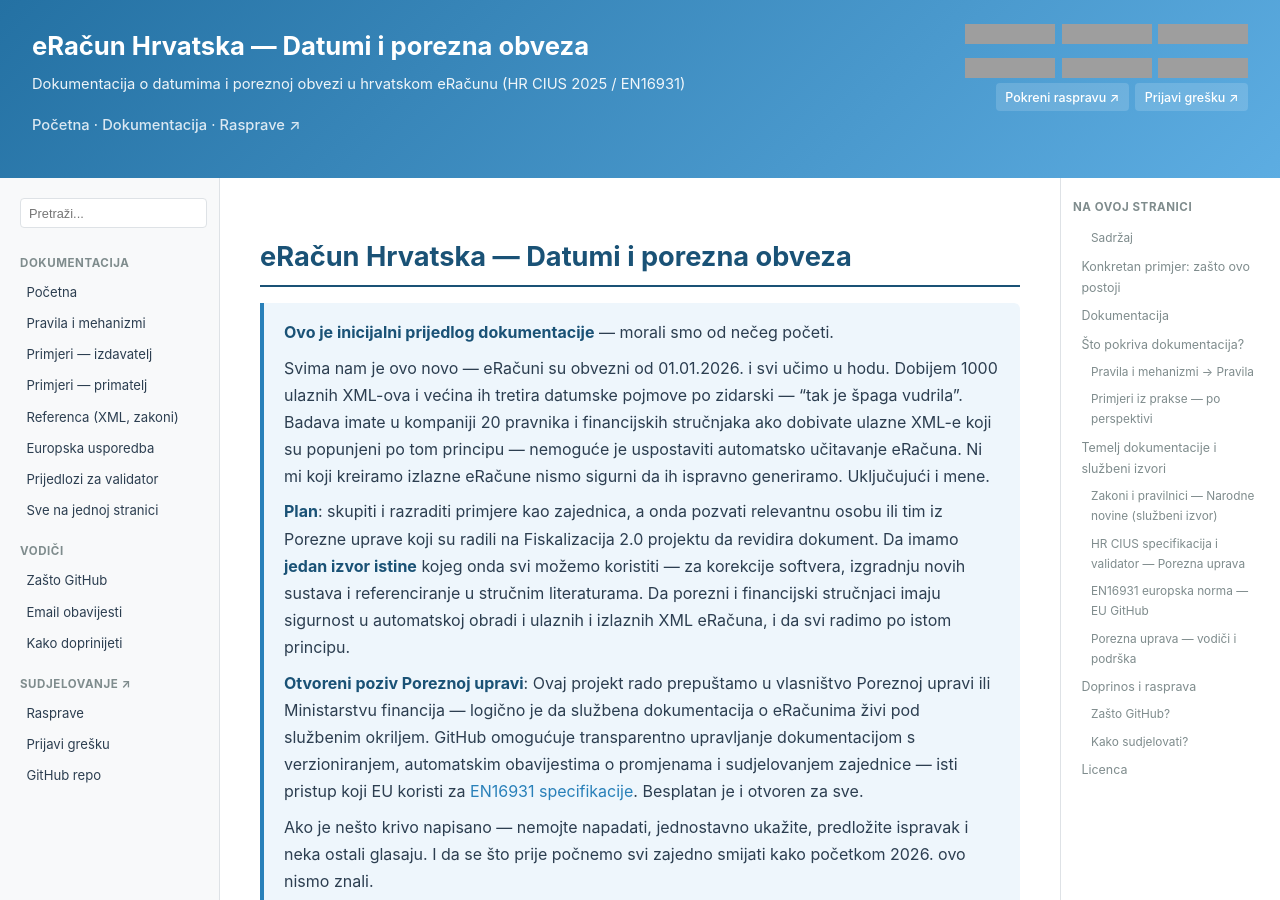
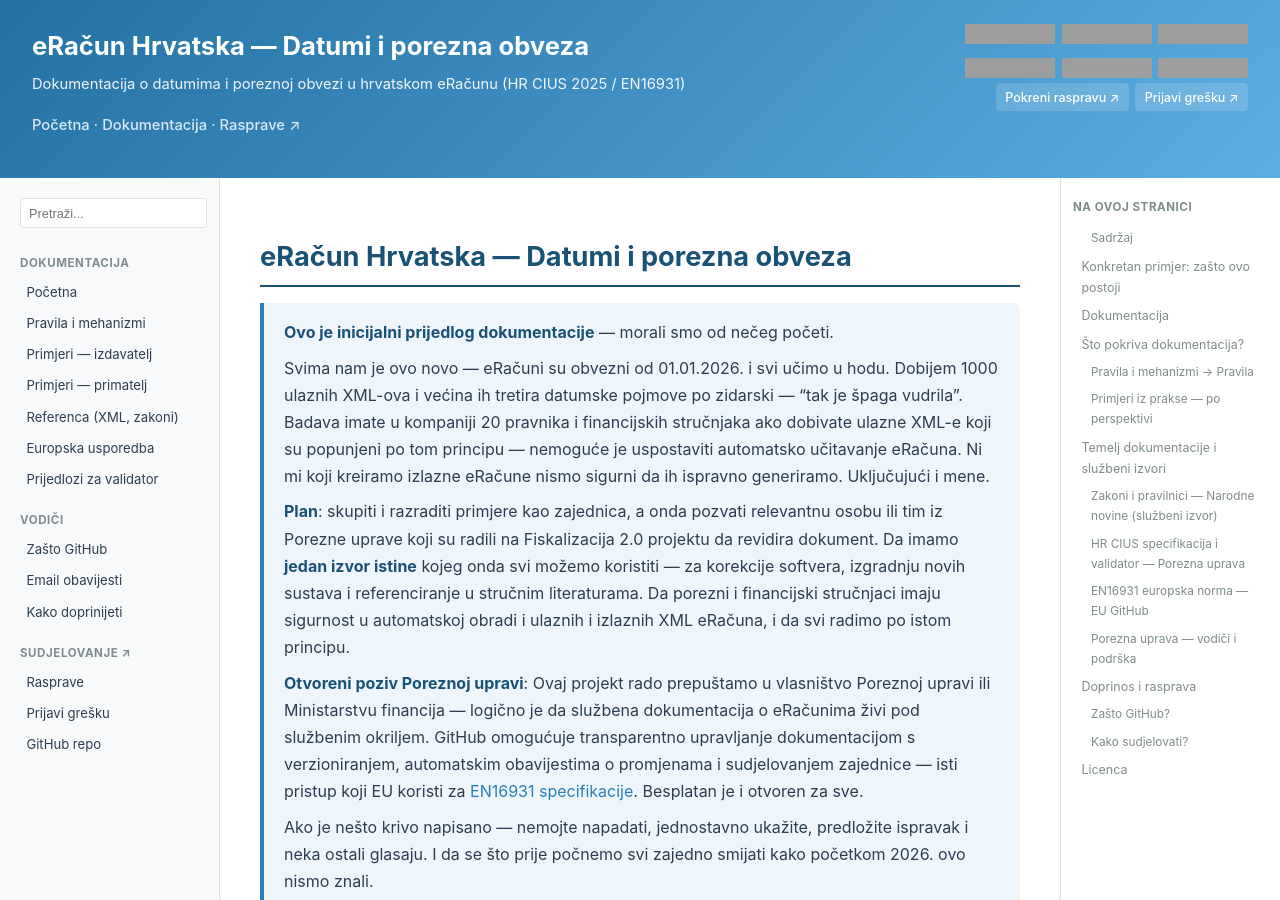
Before and after one commit to dageci/eracun-fiskalizacija-datumi, a Jekyll site: the page built from docs/index.md, in a window 1280 px wide and 900 px high. Built offline with Jekyll 4.4.1, drawn with Linux system fonts in a browser that asks for light colours; grey boxes are pictures that could not be loaded.

Commit message:
maknut link na staru stranicu iz navigacije (fajl zadržan)

```diff
--- a/docs/_layouts/default.html
+++ b/docs/_layouts/default.html
@@ -299,7 +299,6 @@
         <li><a href="{{ site.baseurl }}/referenca">Referenca (XML, zakoni)</a></li>
         <li><a href="{{ site.baseurl }}/europska-usporedba">Europska usporedba</a></li>
         <li><a href="{{ site.baseurl }}/prijedlozi-validator">Prijedlozi za validator</a></li>
-        <li><a href="{{ site.baseurl }}/eracun-datumi-poreza-workflow">Sve na jednoj stranici</a></li>
       </ul>
 
       <h3>Vodiči</h3>
```
